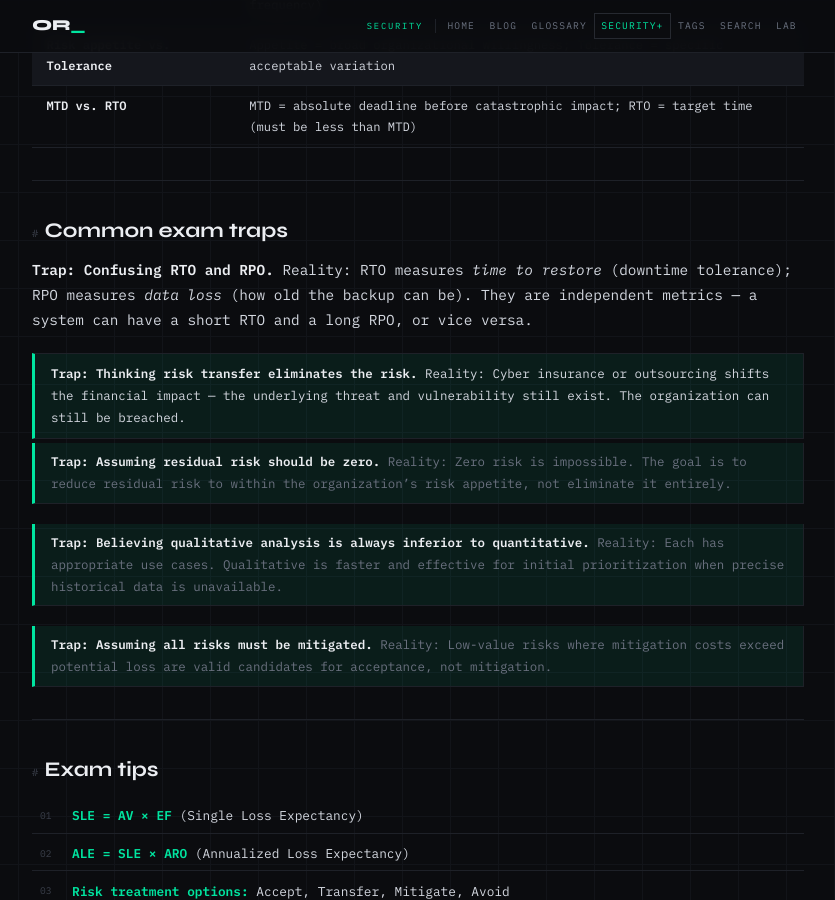
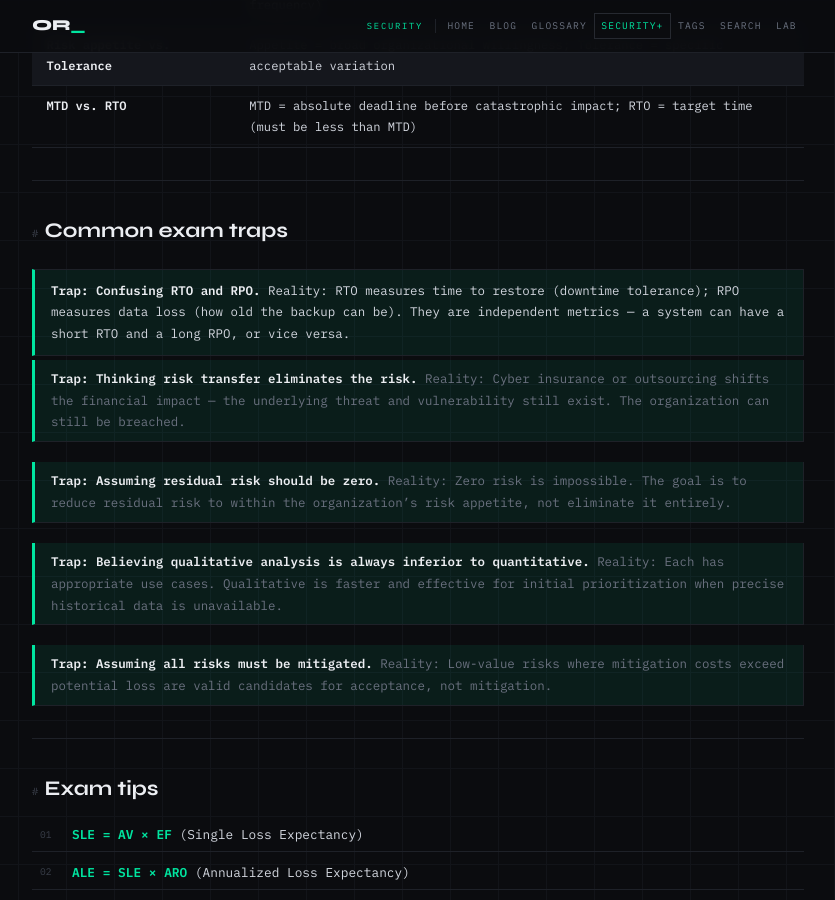
Before and after one commit to ondrejrollinger/ondrejrollinger.github.io, a Jekyll site: the page built from secplus/objectives/5-3/index.md, in a window 1280 px wide and 900 px high, scrolled down 6437 px. Shown: the whole window, without its empty margins (222-1057 px from the left). Built offline with Jekyll 4.4.1, drawn with Linux system fonts in a browser that asks for light colours.

Commit message:
Clarify RTO and RPO definitions
Removed emphasis formatting from RTO and RPO explanation.

```diff
--- a/secplus/objectives/5-3/index.md
+++ b/secplus/objectives/5-3/index.md
@@ -214,7 +214,7 @@
 ### Common exam traps
 
 **Trap: Confusing RTO and RPO.**
-Reality: RTO measures *time to restore* (downtime tolerance); RPO measures *data loss* (how old the backup can be). They are independent metrics — a system can have a short RTO and a long RPO, or vice versa.
+Reality: RTO measures time to restore (downtime tolerance); RPO measures data loss (how old the backup can be). They are independent metrics — a system can have a short RTO and a long RPO, or vice versa.
 
 **Trap: Thinking risk transfer eliminates the risk.**
 Reality: Cyber insurance or outsourcing shifts the financial impact — the underlying threat and vulnerability still exist. The organization can still be breached.
```
